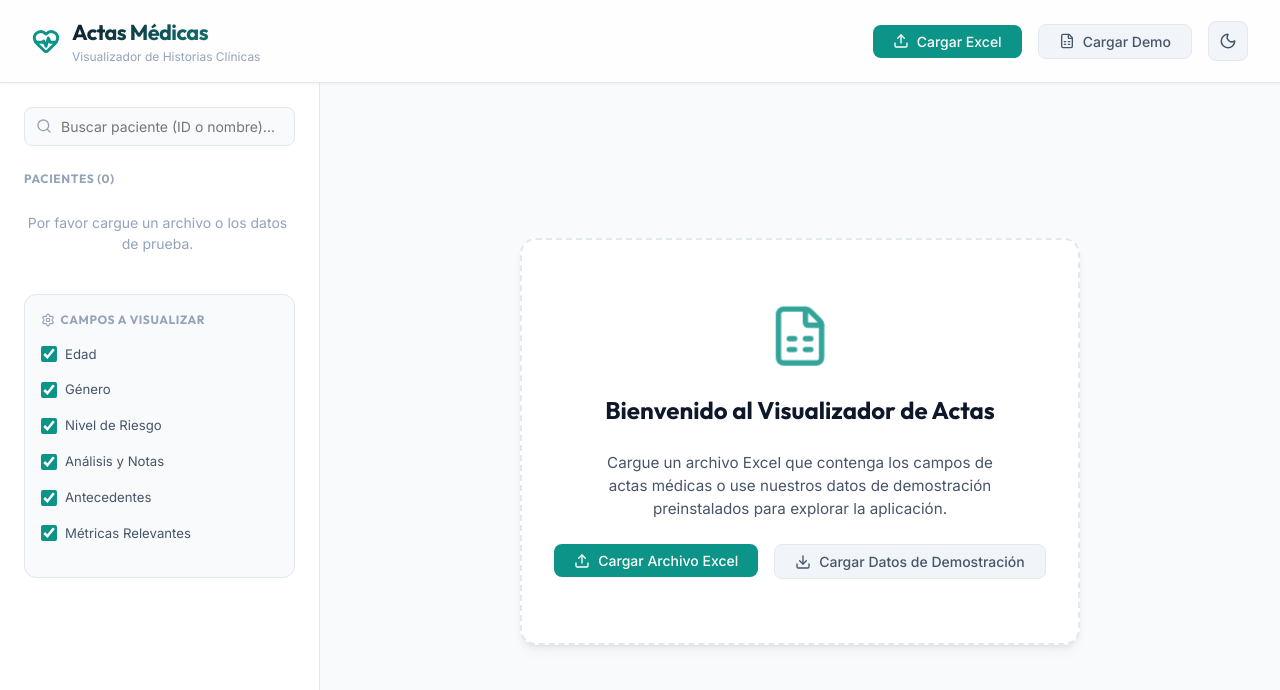
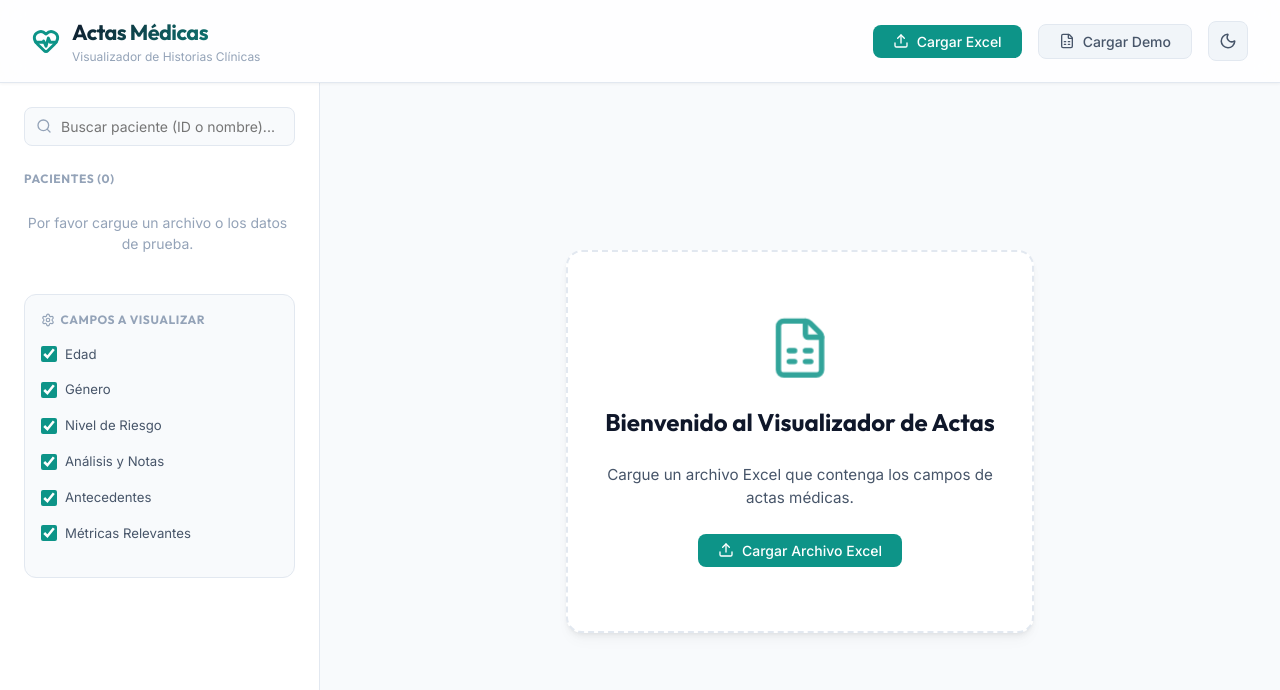
Before and after one commit to vqorlando68/ver_actas, a React (Vite) app: page / in a window 1280 px wide. Shown: the top 690 px of the page. Built offline with nearby package versions, Linux system fonts and the light colour scheme.

Commit message:
Ocultar boton de datos de demostracion

```diff
--- a/src/App.tsx
+++ b/src/App.tsx
@@ -56,7 +56,6 @@ const FIELDS_CONFIG: FieldConfig[] = [
   { key: 'antecedentes', label: 'Antecedentes' },
   { key: 'metricas_relevantes', label: 'Métricas Relevantes' },
   { key: 'historias_anteriores', label: 'Historias Anteriores' },
-  { key: 'atenciones_programadas', label: 'Atenciones Programadas' },
   { key: 'prog_especialidad_acta', label: 'Programación de Especialidades' },
   { key: 'diagnosticos', label: 'Diagnósticos' },
   { key: 'medicamentos_prescritos', label: 'Medicamentos Prescritos' }
@@ -880,7 +879,7 @@ function App() {
               <FileSpreadsheet className="welcome-icon" size={64} />
               <h2 className="welcome-title">Bienvenido al Visualizador de Actas</h2>
               <p className="welcome-desc">
-                Cargue un archivo Excel que contenga los campos de actas médicas o use nuestros datos de demostración preinstalados para explorar la aplicación.
+                Cargue un archivo Excel que contenga los campos de actas médicas.
               </p>
 
               <div className="welcome-actions">
@@ -890,9 +889,7 @@ function App() {
                   </button>
                   <input type="file" accept=".xlsx, .xls" onChange={handleFileUpload} />
                 </div>
-                <button className="btn-demo" onClick={loadDemoData}>
-                  <Download size={16} /> Cargar Datos de Demostración
-                </button>
+
               </div>
             </div>
           )}
```
